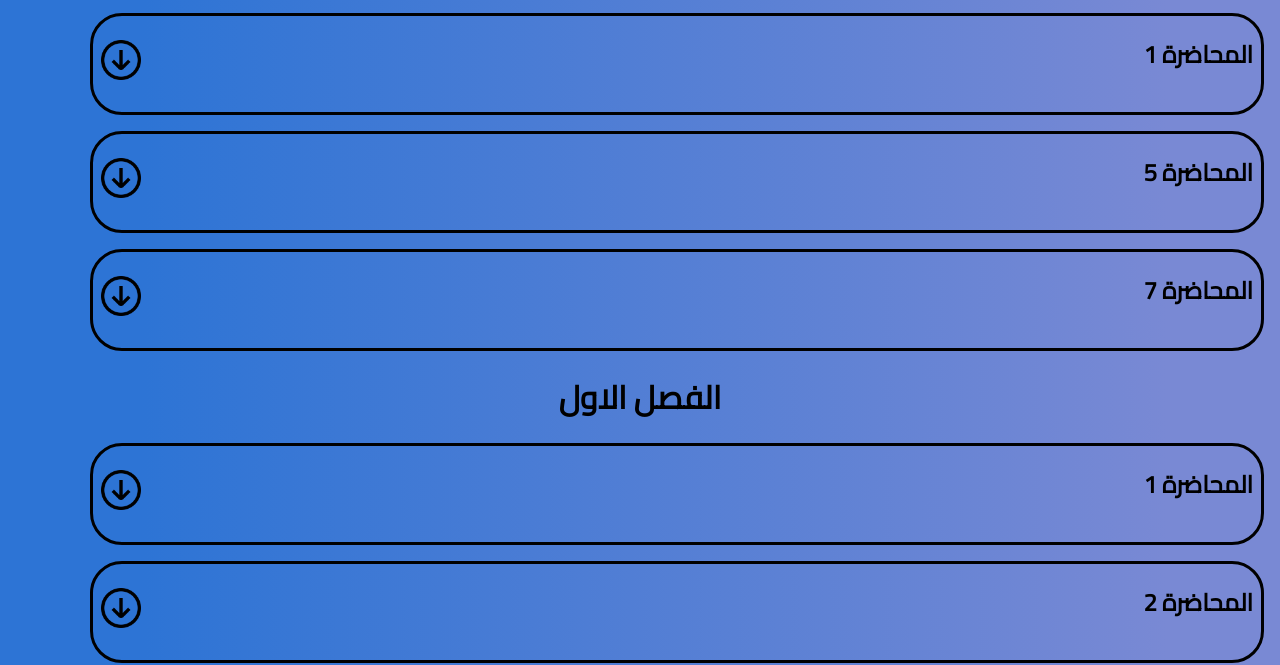
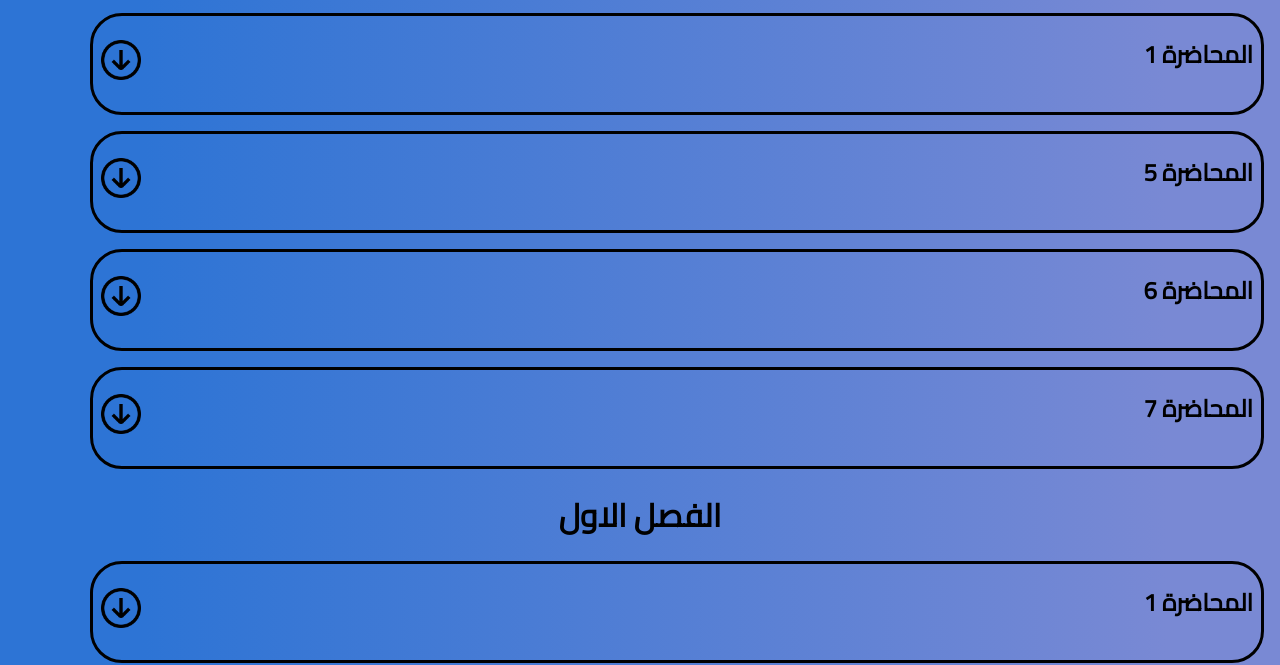
Before and after one commit to mohamed58902/project, a plain HTML site: page page1/1-2.html in a window 1280 px wide. Shown: the part 175-840 px from the top of the page. Drawn offline with Linux system fonts and the light colour scheme.

Commit message:
Add files via upload

```diff
--- a/page1/1-2.html
+++ b/page1/1-2.html
@@ -476,6 +476,12 @@
     </div>
     </a>
 </div>
+<a download="" href="https://drive.google.com/file/d/1NmFrZQj1KApHISEcGwE7jeGwdLzFcB_u/view?usp=drive_link" target="_blank">
+    <div class="content">
+    <div class="content1"><h3>المحاضرة 6</h3> <img src="../img/downlaod.png" alt=""></div>
+</div>
+</a>
+</div>
 <a download="" href="https://drive.google.com/file/d/1Og1foumUWp25RdxFy6edlRtRsNj-nUjt/view?usp=drive_link" target="_blank">
     <div class="content">
     <div class="content1"><h3>المحاضرة 7</h3> <img src="../img/downlaod.png" alt=""></div>
```
